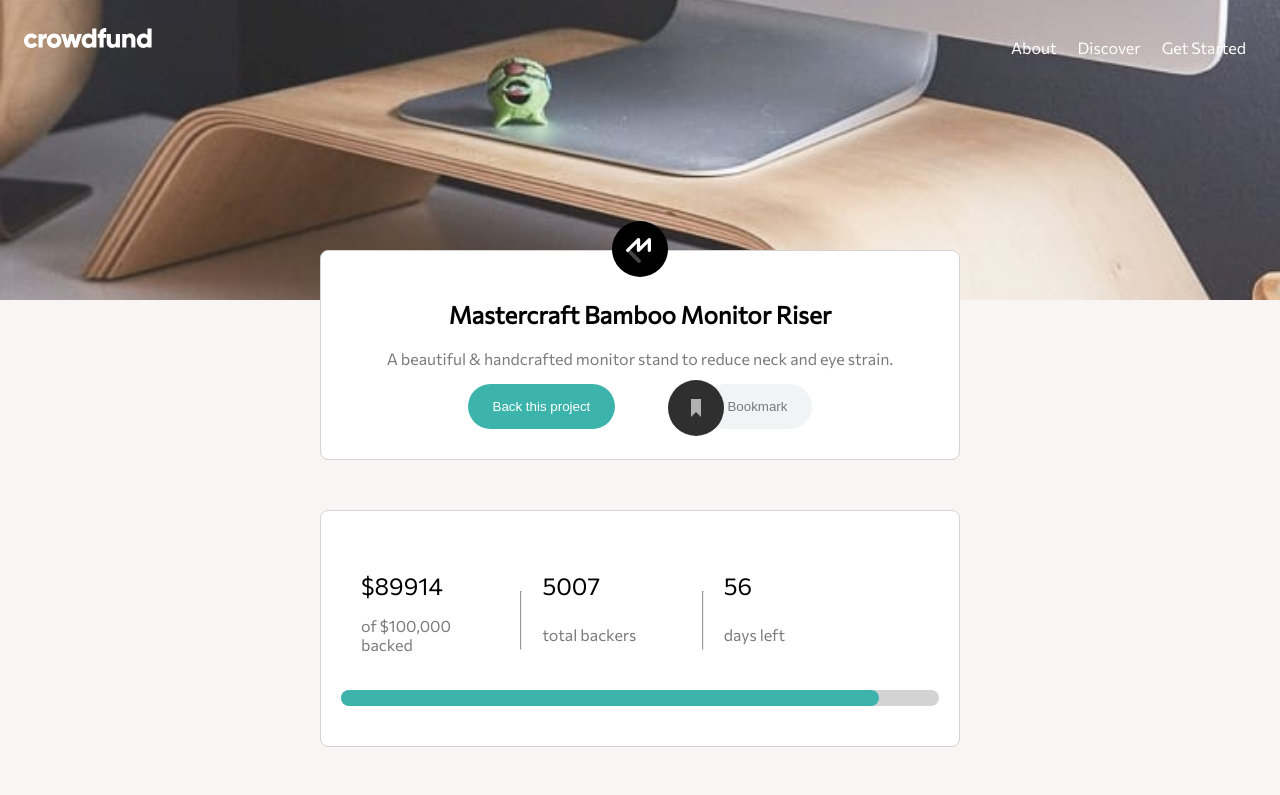
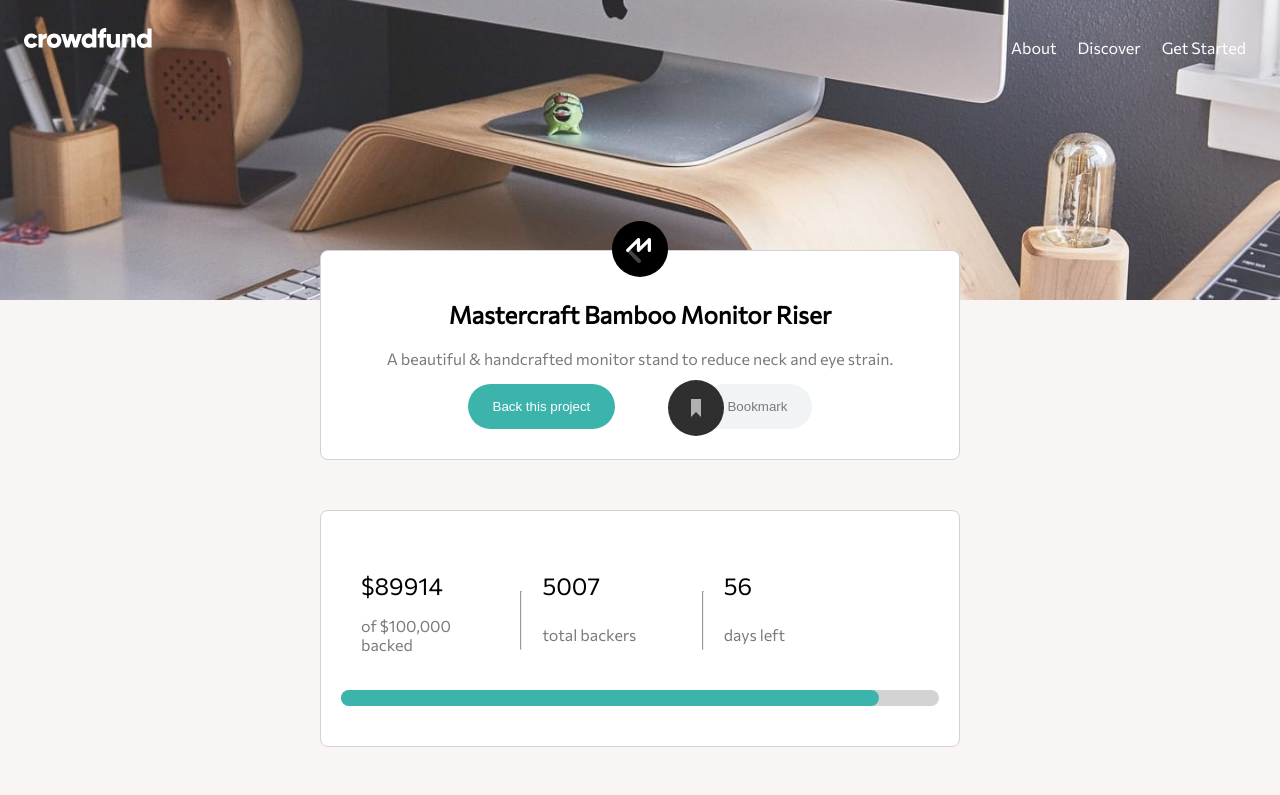
Before and after one commit to elspethcurtis/7-crowdfunding-product-page-main, a plain HTML site: page index.html in a window 1280 px wide. Shown: the top 795 px of the page. Drawn offline with nearby package versions, Linux system fonts and the light colour scheme.

Commit message:
added desktop hero image

```diff
--- a/styles.css
+++ b/styles.css
@@ -22,6 +22,12 @@ header{
     height: 300px;
     background-position: 50%;
     background-size: cover;
+}
+
+@media only screen and (min-width: 800px) {
+    header{
+      background-image: url(images/image-hero-desktop.jpg);
+    }
 }
 
 nav img{
```
